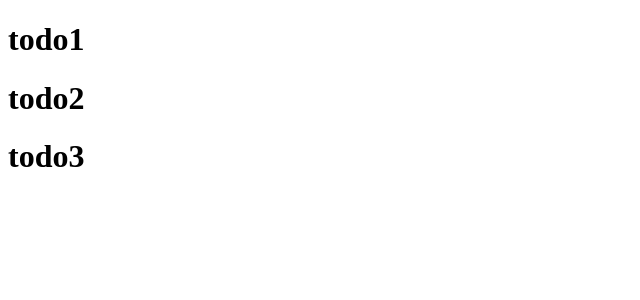
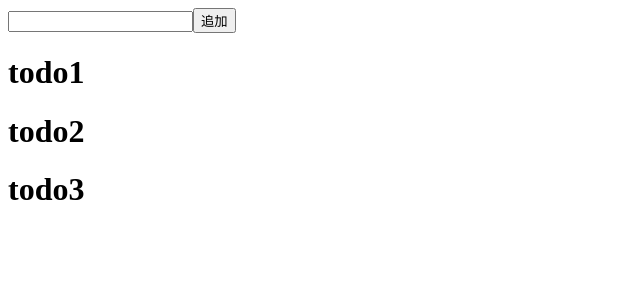
Before and after one commit to musicangora/todo-10min, a Next.js app: page / in a window 1280 px wide. Shown: the top 300 px of the page, without its empty margins (0-640 px from the left). Built offline with nearby package versions, Linux system fonts and the light colour scheme.

Commit message:
ステップ3まで記述

```diff
--- a/pages/index.js
+++ b/pages/index.js
@@ -2,11 +2,13 @@ const Todo = () => {
   const todos = ['todo1', 'todo2', 'todo3'];
 
   return (
-    <>
+    <div>
+      <input />
+      <button>追加</button>
       {todos.map(todo => (
         <h1>{ todo }</h1>
       ))}
-    </>
+    </div>
   );
 }
 
```
Also changed, not shown: 1 other file (tests, documents, lock files or other folders).
